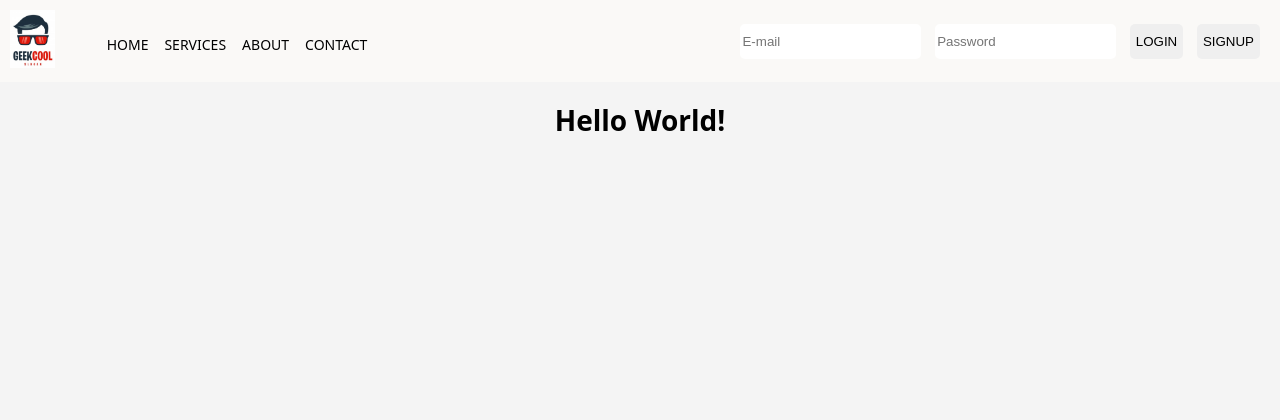
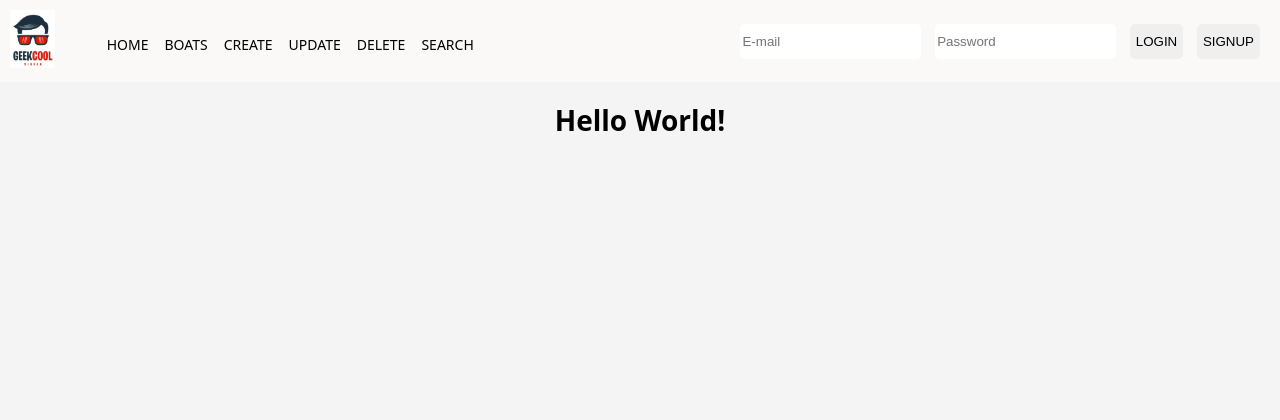
Before and after one commit to Pious726/CSET160Flask, a Flask app: page / in a window 1280 px wide. Shown: the top 420 px of the page. Run offline with Flask 3, Linux system fonts and the light colour scheme.

Commit message:
updated template navigation

```diff
--- a/templates/base.html
+++ b/templates/base.html
@@ -11,11 +11,12 @@
         <div class="">
           <img src="../static/images/logo.jpg" alt="Logo" class="logo">
           <ul class="barItem">
-
             <li><a>HOME</a></li>
-            <li>SERVICES</li>
-            <li>ABOUT</li>
-            <li>CONTACT</li>
+            <li><a href="boats.html">BOATS</a></li>
+            <li><a href="boat_create.html">CREATE</a></li>
+            <li><a href="boat_update.html">UPDATE</a></li>
+            <li><a href="boat_delete.html">DELETE</a></li>
+            <li><a href="boat_search.html">SEARCH</a></li>
           </ul>
         </div>
 
--- a/templates/user.html
+++ /dev/null
@@ -1,6 +0,0 @@
-{%extends 'base.html'%}
-{% block body %}
-
-<h2>Hello, {{name}}.</h2>
-
-{% endblock %}
```
